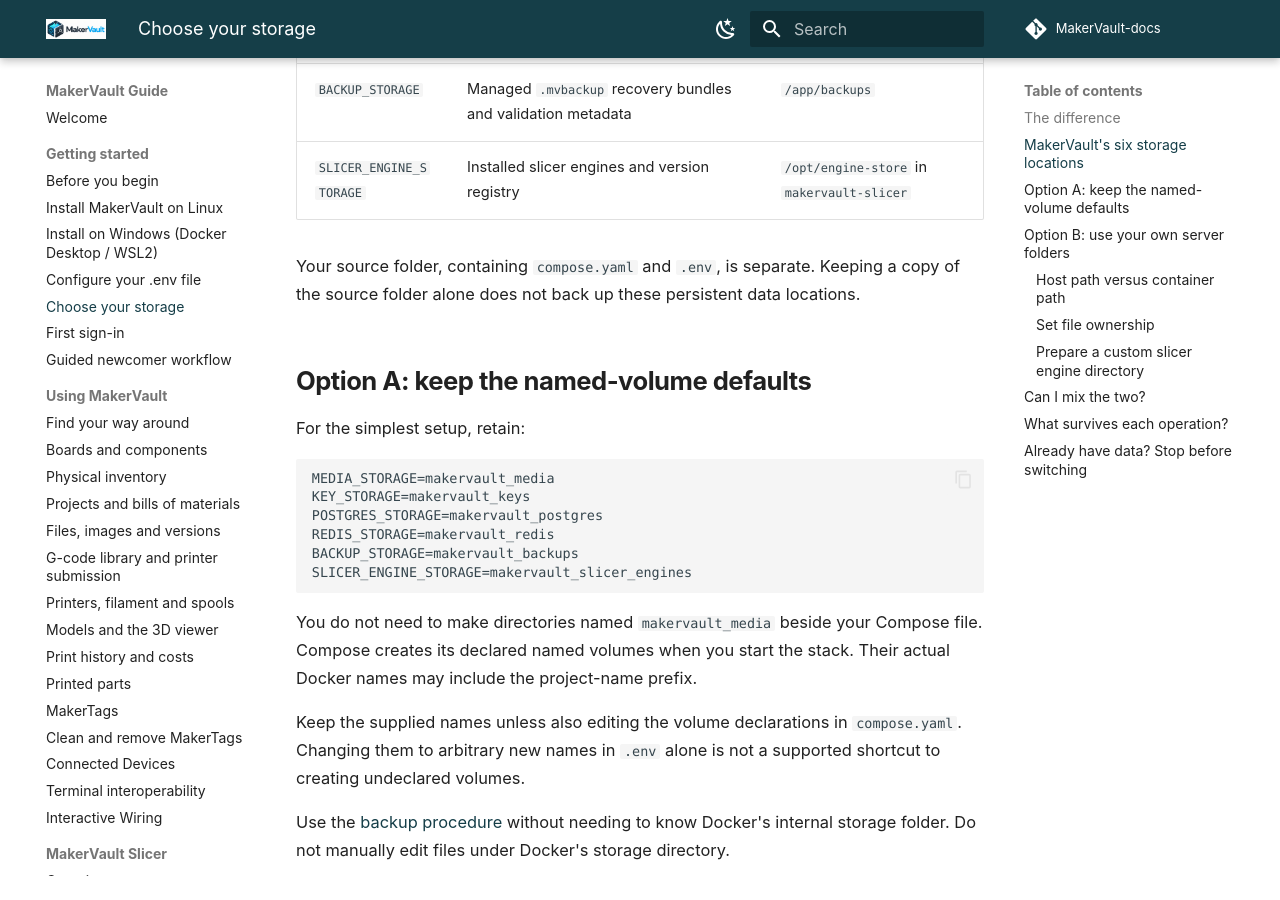
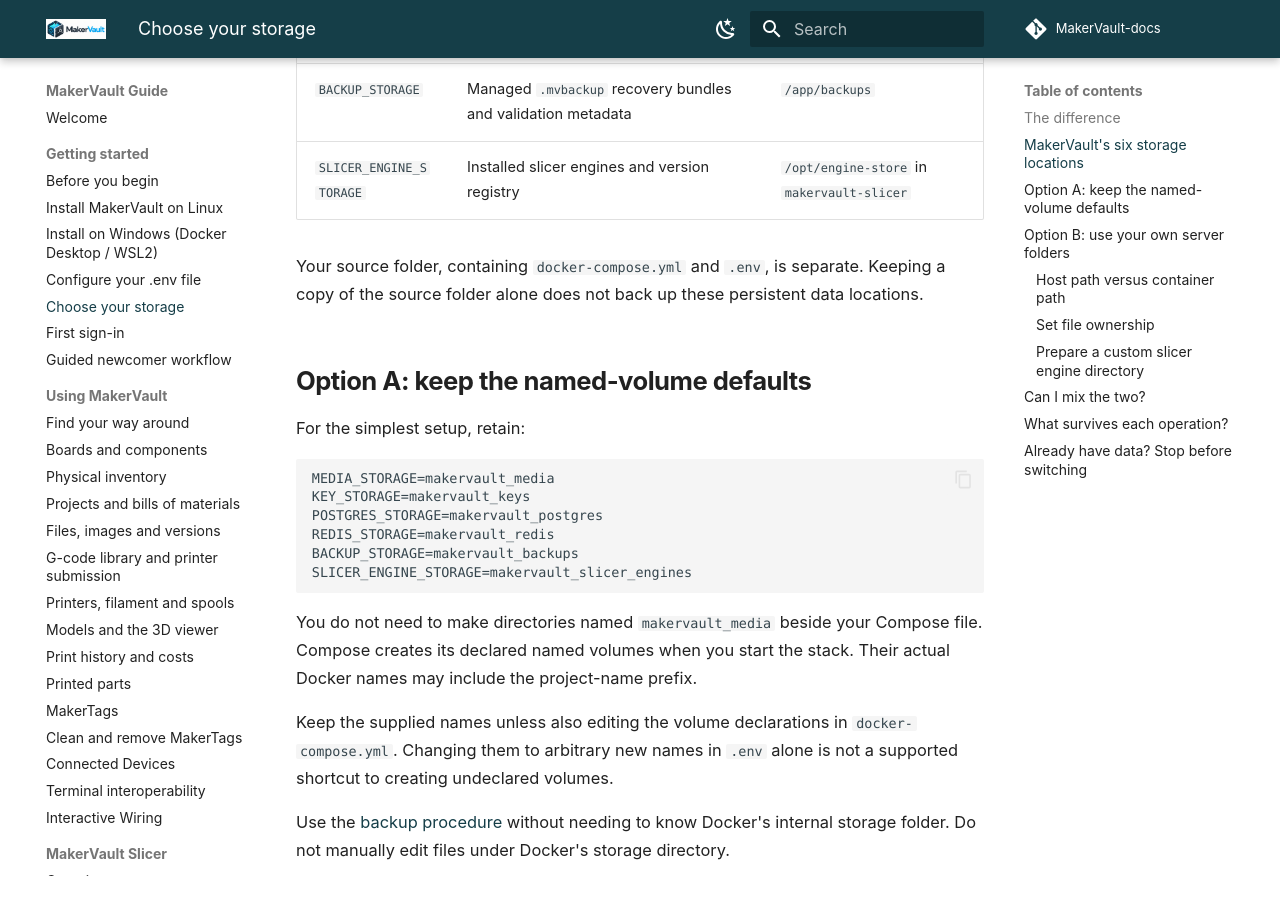
Before and after one commit to gavrd7/MakerVault-docs, an MkDocs documentation site: the page built from docs/guide/getting-started/storage.md, in a window 1280 px wide and 900 px high, scrolled down 1973 px. Built offline with MkDocs 1.6.1 and Material for MkDocs 9.7.7, drawn with Linux system fonts in a browser that asks for light colours; comment, search, counter and statistics services are not loaded.

Commit message:
docs(install): match canonical docker-compose.yml filename

```diff
--- a/docs/guide/getting-started/storage.md
+++ b/docs/guide/getting-started/storage.md
@@ -36,7 +36,7 @@ Docker's [volumes guide](https://docs.docker.com/engine/storage/volumes/) and [b
 | `BACKUP_STORAGE` | Managed `.mvbackup` recovery bundles and validation metadata | `/app/backups` |
 | `SLICER_ENGINE_STORAGE` | Installed slicer engines and version registry | `/opt/engine-store` in `makervault-slicer` |
 
-Your source folder, containing `compose.yaml` and `.env`, is separate. Keeping a copy of the source folder alone does not back up these persistent data locations.
+Your source folder, containing `docker-compose.yml` and `.env`, is separate. Keeping a copy of the source folder alone does not back up these persistent data locations.
 
 ## Option A: keep the named-volume defaults
 
@@ -53,7 +53,7 @@ SLICER_ENGINE_STORAGE=makervault_slicer_engines
 
 You do not need to make directories named `makervault_media` beside your Compose file. Compose creates its declared named volumes when you start the stack. Their actual Docker names may include the project-name prefix.
 
-Keep the supplied names unless also editing the volume declarations in `compose.yaml`. Changing them to arbitrary new names in `.env` alone is not a supported shortcut to creating undeclared volumes.
+Keep the supplied names unless also editing the volume declarations in `docker-compose.yml`. Changing them to arbitrary new names in `.env` alone is not a supported shortcut to creating undeclared volumes.
 
 Use the [backup procedure](../administration/backup.md) without needing to know Docker's internal storage folder. Do not manually edit files under Docker's storage directory.
 
```
